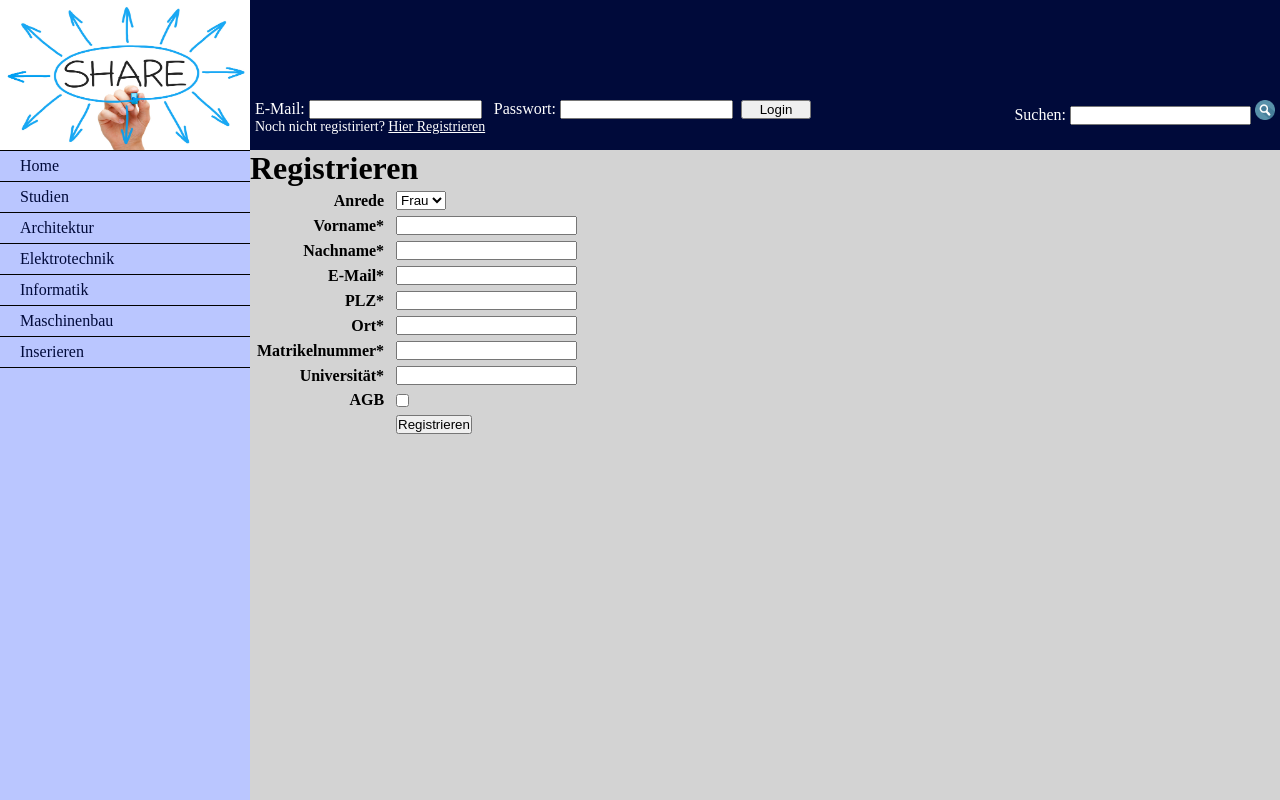
After one commit to CarlosGRodriguezL/iixd, a PHP site: page /registration.html in a window 1280 px wide. The commit adds this page. Run offline with PHP 8.4, Linux system fonts and the light colour scheme.

Commit message:
add registration.html

```diff
--- /dev/null
+++ b/registration.html
@@ -0,0 +1,82 @@
+<html lang="de">
+<head>
+	<title>Tauschen</title>
+	<meta charset="utf-8" />
+	<link rel="stylesheet" href="style.css" />
+</head>
+<body>
+<div id="banner">
+	<div id="logo"><img src="img/logo.jpg" /></div>
+	<div id="login">
+		E-Mail: <input type="text" size="19" name="bn"/> &nbsp; Passwort: <input type="text" size="19" name="pw" /> &nbsp;<button type="button" style="width:70px;">Login</button><p style="font-size:14px;">Noch nicht registiriert? <a href="registration.html">Hier Registrieren</a></p>
+	</div>
+	<div id="search">Suchen: <input type="text" size="20" name="bn"/> <button type="button" style="background-color:#000A3A; border: none;"><img style="height:20px; width: 20px; padding-top:100px;" src="img/search.ico" /></button></div>
+</div>
+
+<div id="control">
+	<ul>
+		<li><a href="anmelden.html">Home</a></li>
+		<li class="dropdown">
+			<a href="javascript:void(0)" class="dropbtn">Studien</a>
+			<div class="dropdown-content">
+				<a href="#">Architektur</a>
+				<a href="#">Elektrotechnik</a>
+				<a href="registration.html">Informatik</a>
+				<a href="#">Maschinenbau</a>
+			</div>
+		</li>
+		<li><a href="#">Inserieren</a></li>
+	</ul>
+</div>
+
+<div id="content">
+	<h1>Registrieren</h1>
+	<table class="column1Right column1Bold">
+		<tr>
+			<td>Anrede</td>
+			<td><select name="anrede">
+					<option selected>Frau</option>
+					<option>Herr</option>
+				</select>
+			</td>
+		</tr>
+		<tr>
+			<td>Vorname*</td>
+			<td><input type="text" size="20" name="vorname" /></td>
+		</tr>
+		<tr>
+			<td>Nachname*</td>
+			<td><input type="text" size="20" name="nachname" /></td>
+		</tr>
+		<tr>
+			<td>E-Mail*</td>
+			<td><input type="text" size="20" name="email" /></td>
+		</tr>
+		<tr>
+			<td>PLZ*</td>
+			<td><input type="text" size="20" name="plz" /></td>
+		</tr>
+		<tr>
+			<td>Ort*</td>
+			<td><input type="text" size="20" name="ort" /></td>
+		</tr>
+		<tr>
+			<td>Matrikelnummer*</td>
+			<td><input type="text" size="20" name="mnr" /></td>
+		</tr>
+		<tr>
+			<td>Universität*</td>
+			<td><input type="text" size="20" name="uni" /></td>
+		</tr>
+		<tr>
+			<td>AGB</td>
+			<td><input type="checkbox" name="AGB" value="Bike"></td>
+		</tr>
+		<tr>
+			<td></td>
+			<td><button type="button">Registrieren</button></td>
+		</tr>
+	</table>
+</div>
+</body>
+</html>
--- a/style.css
+++ b/style.css
@@ -1,7 +1,11 @@
 /* general style */
+* {
+	padding: 0;
+	margin: 0;
+}
+
 body {
 	background-color: lightgray;
-	padding: 10px;
 	hyphens: auto;
 }
 
@@ -39,6 +43,59 @@ table th, table td {
 	font-weight: bold;
 }
 
+/* layout */
+#banner {
+	height: 150px;
+	background-color:#000A3A;
+	color:#FFFFFF;
+}
+
+#logo {
+	float: left;
+	width: 250px;
+	height:150px;
+}
+
+#logo img {
+	width:250px;
+	height:150px;
+}
+
+#login {
+	float: left;
+	height:auto;
+	margin-top: 100px;
+	padding-left: 5px;
+}
+
+#login a {
+	color:#FFFFFF;
+}
+
+#search {
+	float: right;
+	padding-right: 5px;
+}
+
+#control {
+	background-color: #BAC6FF;
+	width: 250px;
+	height: calc(100vh - 150px) !important;
+	float: left
+}
+
+#control strong,  #control a {
+	text-decoration: none;
+	border-top: 1px solid black;
+	display: block;
+	padding: 6px 6px 6px 20px;
+	color: #000A3A;
+}
+
+#control ul {
+	border-bottom: 1px solid black;
+}
+
 /* books.html */
 .book {
 	width: 210px;
```
Also changed, not shown: img/logo.jpg (added), img/search.ico (added).
